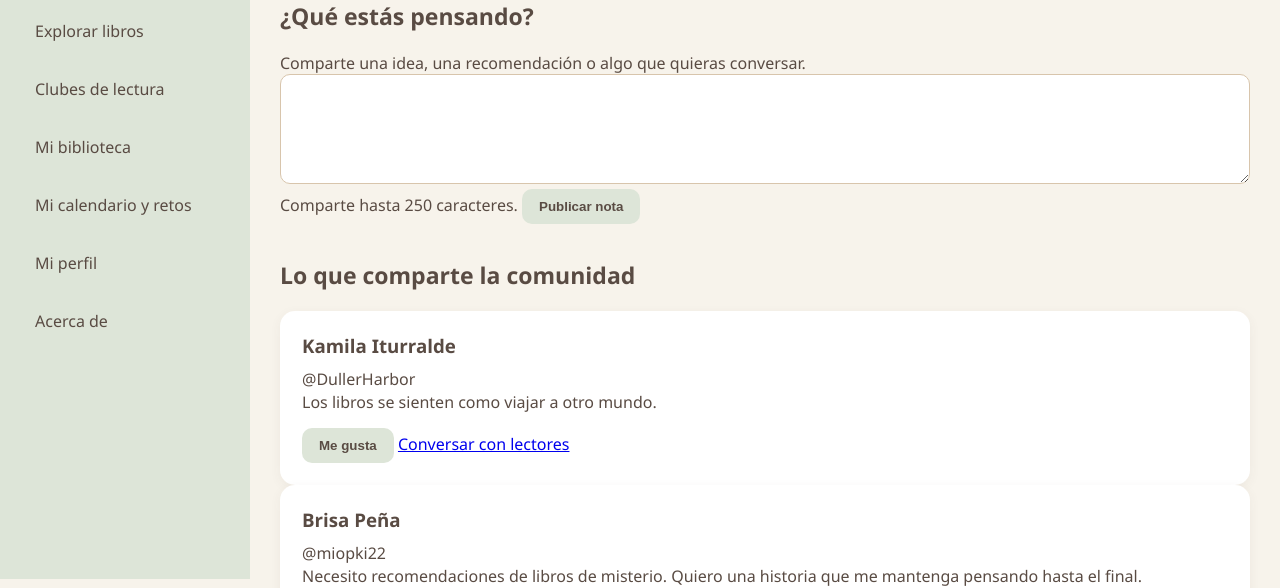
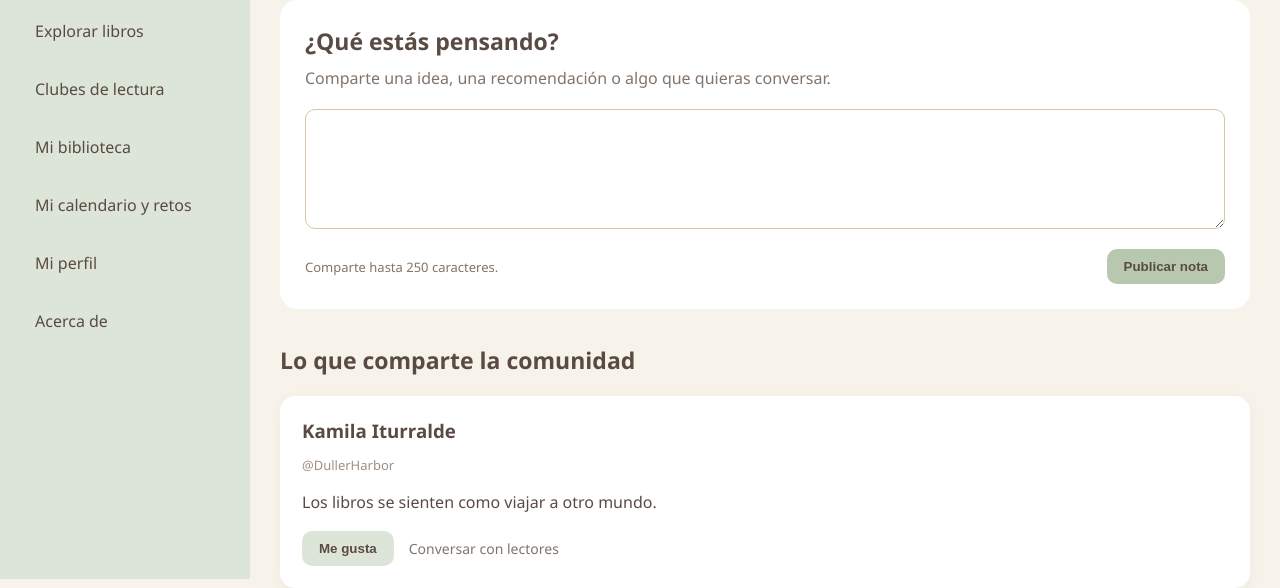
Before and after one commit to aranzavalverde/entre_paginas, a plain HTML site: page paginas/comunidad.html in a window 1280 px wide. Shown: the part 221-809 px from the top of the page. Drawn offline with Linux system fonts and the light colour scheme.

Commit message:
Agregar diseño CSS de la seccion comunidad

```diff
--- a/css/estilos.css
+++ b/css/estilos.css
@@ -221,3 +221,69 @@ input:focus, textarea:focus, select:focus{
         font-size: 24px;
     }
 }
+
+/*COMUNIDAD*/
+.crear-nota{
+    background-color: #FFFFFF;
+    padding: 25px;
+    border-radius: 18px;
+    box-shadow: 0 03 12px rgba(89, 75, 67, 0.06);
+}
+.crear-nota h2{
+    margin-bottom: 10px;
+}
+.crear-nota p{
+    color: #81746B;
+    margin-bottom: 20px;
+}
+.crear-nota textarea{
+    min-height: 120px;
+    margin-bottom: 15px;
+}
+.nota-opciones{
+    display: flex;
+    justify-content: space-between;
+    align-items: center;
+    gap: 15px;
+}
+.nota-opciones span{
+    color: #81746B;
+    font-size: 13px;
+}
+.nota-opciones button{
+    background-color: #B7C8AE;
+}
+.nota-opciones button:hover{
+    background-color: #A3B99A;
+}
+.notas-comunidad{
+    margin-top: 35px;
+}
+.nota-card{
+    margin-bottom: 20px;
+}
+.nota-usuario{
+    margin-bottom: 15px;
+}
+.nota-usuario h3{
+    color: #594B43;
+}
+.nota-usuario span{
+    color: #A18F83;
+    font-size: 13px;
+}
+.nota-interaccion{
+    display: flex;
+    align-items: center;
+    gap: 15px;
+    margin-top: 15px;
+}
+.nota-interaccion a{
+    text-decoration: none;
+    color: #81746B;
+    font-size: 14px;
+}
+.nota-interaccion a:hover{
+    color: #B47F86;
+    text-decoration: underline;
+}
```
